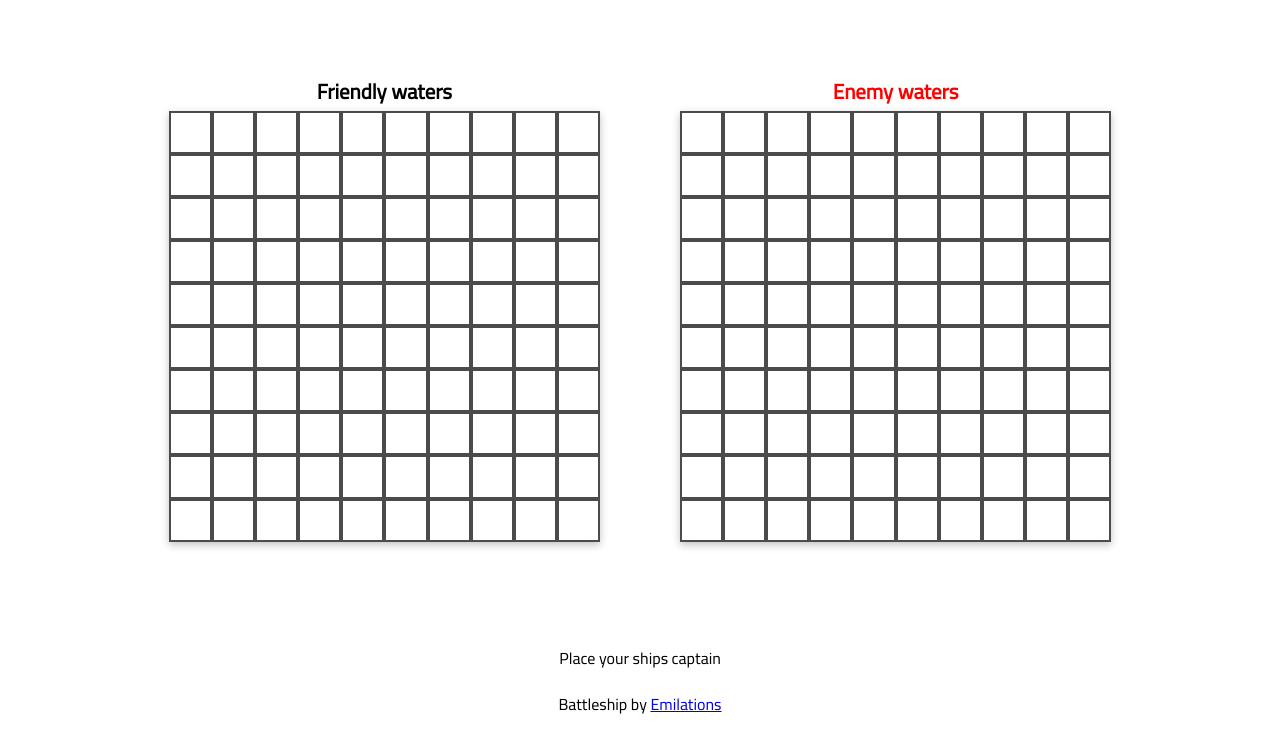
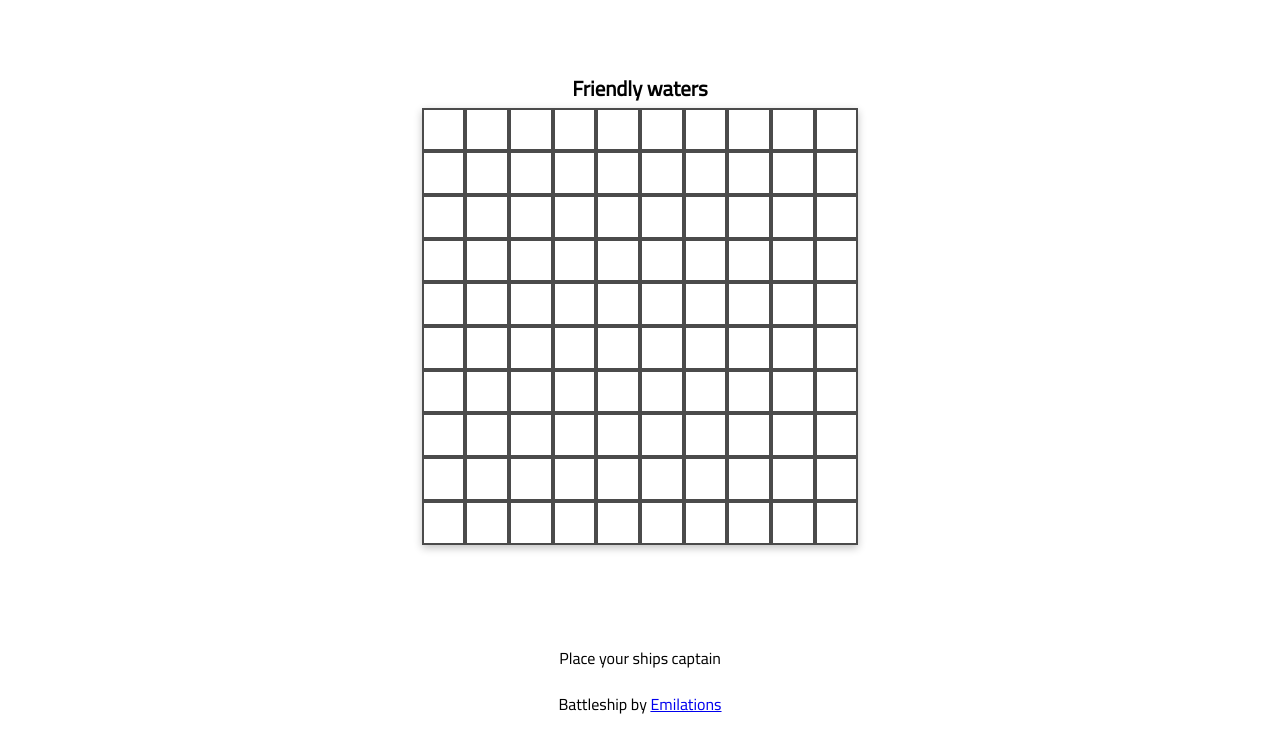
Before and after one commit to emilations/odin-Battleship, a plain HTML site: page index.html in a window 1280 px wide. Shown: the part 65-800 px from the top of the page. Drawn offline with Linux system fonts and the light colour scheme.

```diff
--- a/index.html
+++ b/index.html
@@ -19,7 +19,7 @@
         <div class="home-button"><h2>Home</h2></div>
         <div class="how-to-play-button"><h2>How to play</h2></div>
       </div>
-      <div class="grid grid-left">
+      <div class="grid grid-left grid-middle">
         <div class="grid-name"><p>Friendly waters</p></div>
         <div class="grid-layout">
           <div class="cell-p1" id="p1-row0-cell0"></div>
@@ -133,7 +133,7 @@
           <div class="cell-p1" id="p1-row9-cell9"></div>
         </div>
       </div>
-      <div class="grid grid-right">
+      <div class="grid grid-right grid-hide">
         <div class="grid-name grid-name--computer"><p>Enemy waters</p></div>
         <div class="grid-layout">
           <div class="cell-p1" id="p1-row0-cell0"></div>
```
